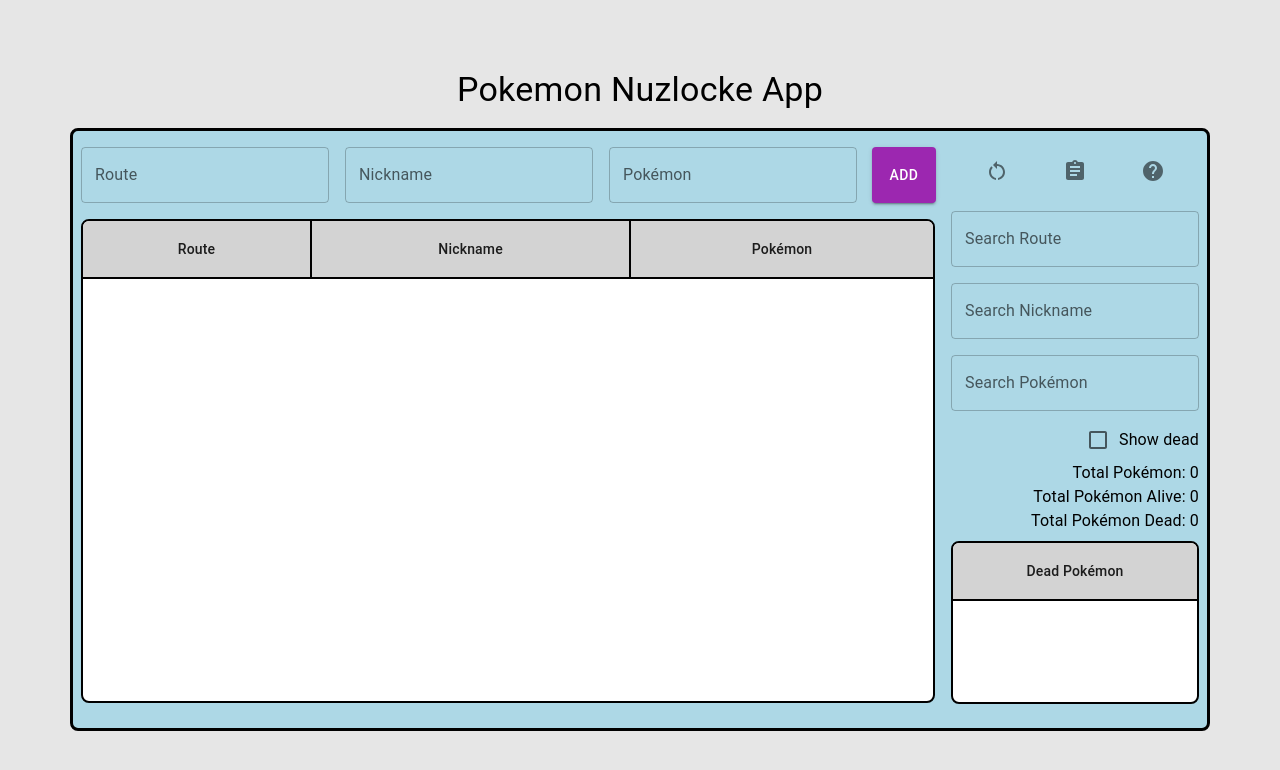
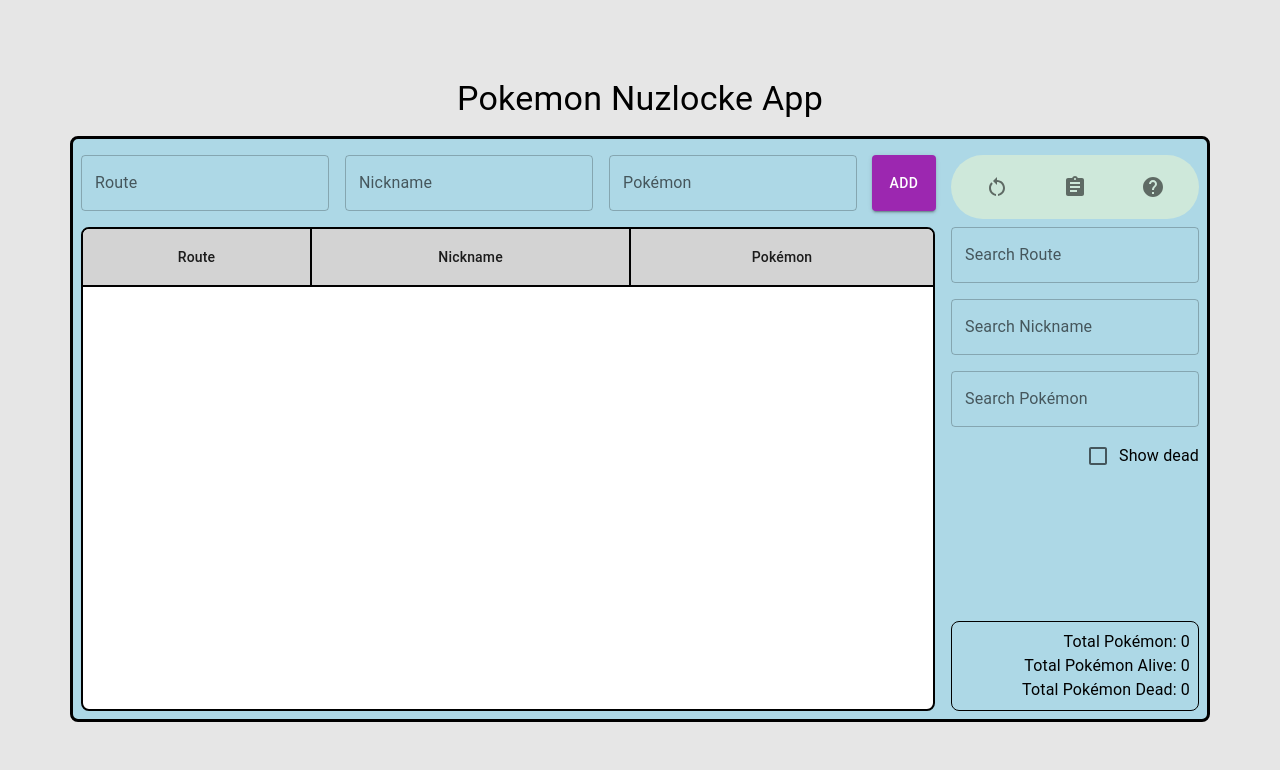
Before and after one commit to nraynes/nuzlocke-app, a React (Create React App) app: page / in a window 1280 px wide. Shown: the top 770 px of the page. Built offline with nearby package versions, Linux system fonts and the light colour scheme.

Commit message:
redid the gui a little bit

```diff
--- a/src/NuzlockeTracker.jsx
+++ b/src/NuzlockeTracker.jsx
@@ -416,13 +416,21 @@
       <Box
         id="ControlDeck"
         sx={{
+          height: '100%',
           display: 'flex',
           flexDirection: 'column',
-          p: '0.5em',
-          height: '100%',
+          justifyContent: 'space-between',
+          px: '0.5em',
         }}
       >
-        <Box sx={{ width: '100%', display: 'flex', justifyContent: 'space-evenly', alignItems: 'center' }}>
+        <Box
+          sx={{
+            display: 'flex',
+            flexDirection: 'column',
+            mt: '1em',
+          }}
+        >
+          <Box sx={{ background: 'rgba(255,255,200,0.4)', borderRadius: '2em', width: 'auto', display: 'flex', justifyContent: 'space-evenly', alignItems: 'center' }}>
             <Tooltip title="Clear All"><IconButton onClick={clearAll} sx={{ m: '0.5em', width: 'max-content' }}><RestartAltIcon /></IconButton></Tooltip>
             <Tooltip title="Nuzlocke Rules"><IconButton id="rules-button" aria-controls={open ? 'rules-menu' : undefined} aria-haspopup="true" aria-expanded={open ? 'true' : undefined} onClick={(e) => handleClick(e, 1)} sx={{ m: '0.5em', width: 'max-content' }}><AssignmentIcon /></IconButton></Tooltip>
             <Tooltip title="Help"><IconButton id="help-button" aria-controls={open ? 'help-menu' : undefined} aria-haspopup="true" aria-expanded={open ? 'true' : undefined} onClick={(e) => handleClick(e, 2)} sx={{ m: '0.5em', width: 'max-content' }}><HelpIcon /></IconButton></Tooltip>
@@ -450,37 +458,18 @@
           <TextField sx={{ my: '0.5em' }} inputRef={nicknameSearchRef} label="Search Nickname" onChange={search} />
           <TextField sx={{ my: '0.5em' }} inputRef={pokemonSearchRef} label="Search Pokémon" onChange={search} />
           <Box sx={{ width: '100%', display: 'flex', alignItems: 'center', justifyContent: 'flex-end' }}><Checkbox inputRef={showDeadRef} onChange={search} /><Typography>Show dead</Typography></Box>
+        </Box>
+        <Box
+          sx={{
+            border: '1px solid black',
+            p: '0.5em',
+            borderRadius: '0.5em',
+            mb: '0.5em',
+          }}
+        >
           <Box sx={{ width: '100%', display: 'flex', justifyContent: 'flex-end', alignItems: 'flex-end' }}><Typography>{`Total Pokémon: ${cookieData.length}`}</Typography></Box>
           <Box sx={{ width: '100%', display: 'flex', justifyContent: 'flex-end', alignItems: 'flex-end' }}><Typography>{`Total Pokémon Alive: ${livingPokemon.length}`}</Typography></Box>
           <Box sx={{ width: '100%', display: 'flex', justifyContent: 'flex-end', alignItems: 'flex-end' }}><Typography>{`Total Pokémon Dead: ${deadPokemon.length}`}</Typography></Box>
-        <Box>
-          <TableContainer
-            id="Dead-Pokemon_Table"
-            sx={{
-              width: 'auto',
-              height: '9.9em',
-              backgroundColor: 'white',
-              mt: '0.5em',
-              mb: '1em',
-              border: '2px solid black',
-              borderRadius: '0.5em',
-            }}
-          >
-            <Table stickyHeader aria-label="sticky table">
-              <TableHead>
-                <TableRow key={`row_two_${Math.floor(Math.random() * 100)}_header`}>
-                  <TableCell key={`cell_two_${Math.floor(Math.random() * 100)}_header`} sx={{ backgroundColor: 'lightgray', borderBottom: '2px solid black' }}><Box sx={{ display: 'flex', justifyContent: 'center', alignItems: 'center' }}>Dead Pokémon</Box></TableCell>
-                </TableRow>
-              </TableHead>
-              <TableBody>
-                {deadPokemon.map((item, i) => (
-                  <TableRow key={`row_two_${Math.floor(Math.random() * 100)}_${i}`}>
-                    <TableCell key={`cell_two_${Math.floor(Math.random() * 100)}_${i}`}><Box sx={{ display: 'flex', justifyContent: 'center', alignItems: 'center' }}>{item.nickname}</Box></TableCell>
-                  </TableRow>
-                ))}
-              </TableBody>
-            </Table>
-          </TableContainer>
         </Box>
       </Box>
     </Box>
```
Lines whose indentation alone changed are shown as unchanged.
